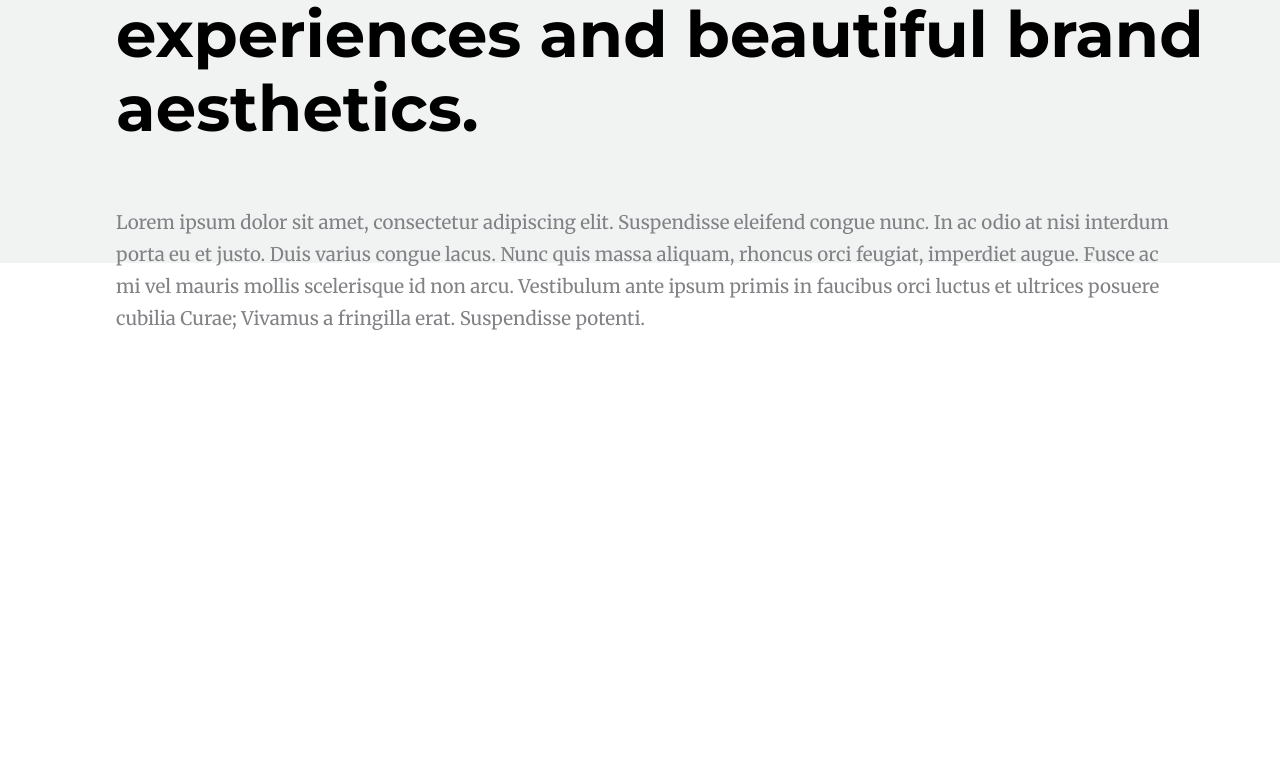
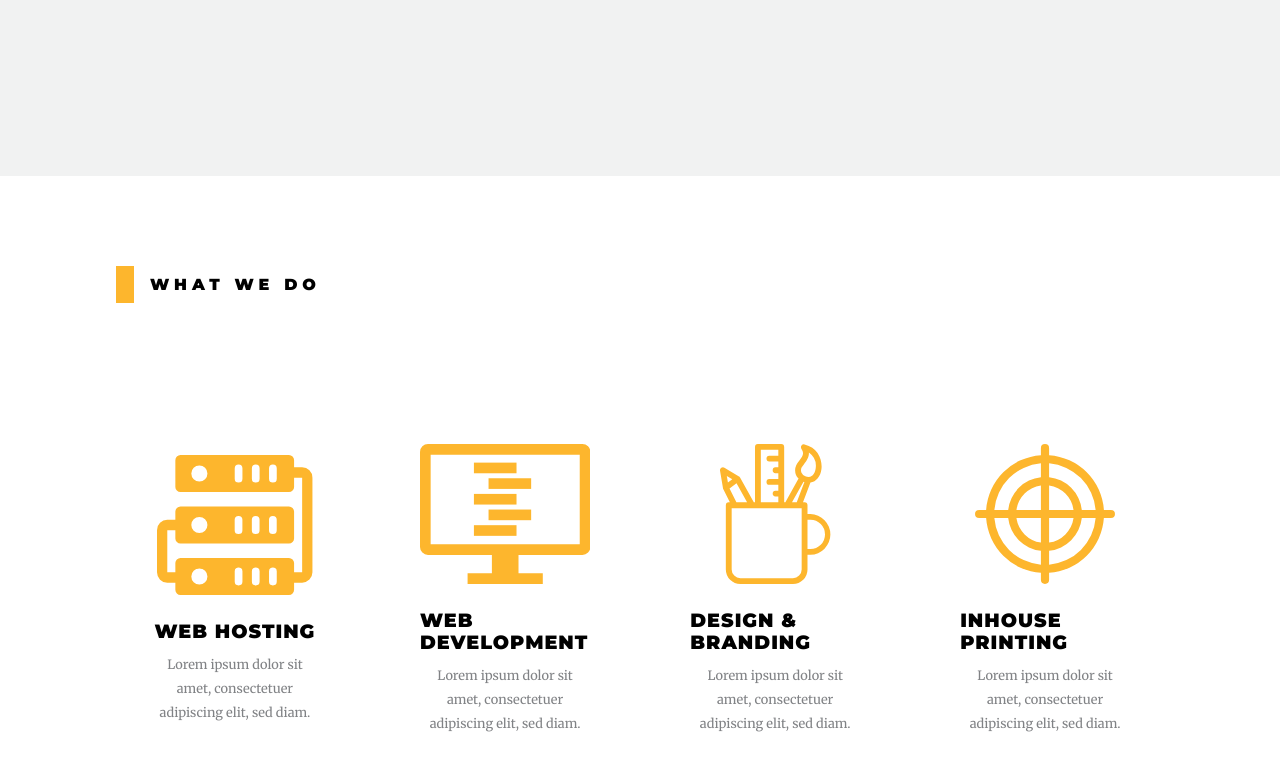
Before and after one commit to lokmanm/luckymedia-web, a Vue app: page / in a window 1280 px wide. Shown: the part 1464-2234 px from the top of the page. Before the commit the page ends 1799 px from the top, so only its background shows below. Built offline with nearby package versions, Linux system fonts and the light colour scheme.

Commit message:
New Pages

```diff
--- a/src/App.vue
+++ b/src/App.vue
@@ -3,6 +3,7 @@
     <navigation/>
     <header-slide/>
     <about-us/>
+    <what-we-do/>
   </div>
 </template>
 
@@ -10,12 +11,14 @@
 import Navigation from "./components/Navigation.vue";
 import HeaderSlide from "./components/HeaderSlide.vue";
 import AboutUs from "./components/AboutUs.vue";
+import WhatWeDo from "./components/WhatWeDo.vue";
 export default {
   name: "app",
   components: {
     Navigation,
     HeaderSlide,
-    AboutUs
+    AboutUs,
+    WhatWeDo
   }
 };
 </script>
--- a/src/assets/style.scss
+++ b/src/assets/style.scss
@@ -1,10 +1,33 @@
+$grey: #f1f2f2;
+$grey-text: #808285;
+$orange: #fdb62d;
+
+* {
+    margin: 0;
+    padding: 0;
+    border: 0;
+    outline: 0;
+    vertical-align: baseline;
+}
+
+.clearfix::after {
+    content: "";
+    clear: both;
+    display: table
+}
+
 html {
     font-family: "Montserrat", sans-serif;
+}
+
+.flex-container {
+    height: 100vh;
 }
 
 .header-navigation {
     display: flex;
     flex-direction: row;
+    height: 40px;
     align-items: baseline;
     align-content: stretch;
 
@@ -21,14 +44,17 @@ html {
         padding: 20px;
 
         ul {
+            position: absolute;
+            top: 40px;
+            right: 150px;
             list-style-type: none;
-            margin: 0;
-            padding: 50px 0px 0px 50px;
+
 
             li {
                 display: inline;
                 color: white;
                 padding: 20px;
+                margin-right: 10px;
                 font-weight: 700;
                 font-size: 0.75rem;
                 letter-spacing: 3px;
@@ -76,13 +102,14 @@ html {
 }
 
 .about {
-    background-color: #f1f2f2;
+    background-color: $grey;
     height: 100vh;
     display: flex;
     flex-direction: column;
 
     .about-title {
-        margin-top: 5rem;
+        position: relative;
+        top: 10px;
         margin-left: 1rem;
         padding-left: 100px;
         font-weight: 700;
@@ -90,7 +117,7 @@ html {
     }
 
     .about-desc {
-        color: #808285;
+        color: $grey-text;
         font-family: 'Merriweather';
         font-weight: 400;
         margin-left: 1rem;
@@ -109,10 +136,49 @@ html {
 
     &:before {
         content: "";
-        border: 0.6rem solid #fdb62d;
+        border: 0.6rem solid $orange;
         width: 3rem;
         margin: 0 1rem;
         transform: translateY(-1rem);
     }
 
 }
+
+.card-container {
+    display: flex;
+    padding: 100px;
+    flex-direction: row;
+    justify-content: center;
+    align-items: center;
+
+    .card {
+        display: flex;
+        flex-direction: column;
+        justify-content: center;
+        align-items: center;
+        padding: 50px;
+        width: 100%;
+
+        .title {
+            text-transform: uppercase;
+            margin-top: 20px;
+            font-weight: 900;
+            font-size: 1.2rem;
+            letter-spacing: 1px;
+        }
+
+        .description {
+            font-family: 'Merriweather';
+            margin-top: 10px;
+            line-height: 1.5rem;
+            color: $grey-text;
+            text-align: center;
+            font-size: 0.8rem;
+        }
+
+        .icon {
+            margin: auto;
+            fill: $orange;
+        }
+    }
+}
--- a/src/components/AboutUs.vue
+++ b/src/components/AboutUs.vue
@@ -2,10 +2,9 @@
   <div>
     <div class="about">
       <h4 class="heading-text">WHO WE ARE</h4>
-      <h1 class="about-title">LuckyMedia is a design & printing agency
-        <br>based in Gostivar. We design thoughtful
-        <br>experiences and beautiful brand aesthetics.
-      </h1>
+      <h1
+        class="about-title"
+      >LuckyMedia is a design & printing agency based in Gostivar. We design thoughtful experiences and beautiful brand aesthetics.</h1>
       <h3 class="about-desc">
         Lorem ipsum dolor sit amet, consectetur adipiscing elit. Suspendisse eleifend congue nunc. In ac odio at nisi interdum porta eu et justo. Duis varius congue lacus. Nunc quis massa aliquam, rhoncus orci feugiat, imperdiet augue. Fusce ac mi vel mauris mollis scelerisque id non arcu. Vestibulum ante ipsum primis in faucibus orci luctus et ultrices posuere cubilia Curae;
         Vivamus a fringilla erat. Suspendisse potenti.
--- /dev/null
+++ b/src/components/WhatWeDo.vue
@@ -0,0 +1,77 @@
+<template>
+  <div>
+    <div class="flex-container">
+      <h4 class="heading-text">WHAT WE DO</h4>
+      <div class="card-container">
+        <div class="card">
+          <div class="icon">
+            <svg xmlns="http://www.w3.org/2000/svg" viewBox="0 0 155.44 140" height="140px">
+              <path
+                d="M145.15,12.35h-8.06V5.15A5.15,5.15,0,0,0,131.94,0H23.5a5.15,5.15,0,0,0-5.15,5.15V31.91a5.15,5.15,0,0,0,5.15,5.15H131.94a5.15,5.15,0,0,0,5.15-5.15V22.65h8.06v94.71h-8.06v-9.27a5.15,5.15,0,0,0-5.15-5.15H23.5a5.15,5.15,0,0,0-5.15,5.15v9.27H10.29V75.15h8.06v8.23a5.15,5.15,0,0,0,5.15,5.15H131.94a5.15,5.15,0,0,0,5.15-5.15V56.62a5.15,5.15,0,0,0-5.15-5.15H23.5a5.15,5.15,0,0,0-5.15,5.15v8.23H10.29A10.31,10.31,0,0,0,0,75.15v42.21a10.3,10.3,0,0,0,10.29,10.29h8.06v7.21A5.15,5.15,0,0,0,23.51,140H131.94a5.15,5.15,0,0,0,5.15-5.15v-7.21h8.06a10.31,10.31,0,0,0,10.29-10.29V22.65A10.31,10.31,0,0,0,145.15,12.35ZM42.38,26.59a8.06,8.06,0,1,1,8.06-8.06A8.06,8.06,0,0,1,42.38,26.59Zm43.06-2.92a3.86,3.86,0,0,1-7.72,0V13.38a3.86,3.86,0,1,1,7.72,0Zm17.16,0a3.86,3.86,0,0,1-7.72,0V13.38a3.86,3.86,0,1,1,7.72,0Zm17.16,0a3.86,3.86,0,0,1-7.72,0V13.38a3.86,3.86,0,1,1,7.72,0ZM112,64.85a3.86,3.86,0,1,1,7.72,0V75.15a3.86,3.86,0,1,1-7.72,0Zm-17.16,0a3.86,3.86,0,1,1,7.72,0V75.15a3.86,3.86,0,1,1-7.72,0Zm-17.16,0a3.86,3.86,0,1,1,7.72,0V75.15a3.86,3.86,0,1,1-7.72,0ZM42.38,61.94A8.06,8.06,0,1,1,34.31,70,8.06,8.06,0,0,1,42.38,61.94Zm0,67.6a8.06,8.06,0,1,1,8.06-8.06A8.06,8.06,0,0,1,42.38,129.53Zm43.06-2.92a3.86,3.86,0,1,1-7.72,0V116.32a3.86,3.86,0,0,1,7.72,0Zm17.16,0a3.86,3.86,0,1,1-7.72,0V116.32a3.86,3.86,0,0,1,7.72,0Zm17.16,0a3.86,3.86,0,1,1-7.72,0V116.32a3.86,3.86,0,0,1,7.72,0Z"
+              ></path>
+            </svg>
+          </div>
+          <div class="title">Web Hosting</div>
+          <p class="description">
+            Lorem ipsum dolor sit amet, consectetuer
+            adipiscing elit, sed diam.
+          </p>
+        </div>
+        <div class="card">
+          <div class="icon">
+            <svg xmlns="http://www.w3.org/2000/svg" viewBox="0 0 170.4 140" height="140px">
+              <rect x="53.92" y="18.62" width="42.6" height="10.65"></rect>
+              <rect x="68.56" y="34.26" width="42.6" height="10.65"></rect>
+              <rect x="53.92" y="49.9" width="42.6" height="10.65"></rect>
+              <rect x="68.56" y="65.55" width="42.6" height="10.65"></rect>
+              <rect x="53.92" y="81.19" width="42.6" height="10.65"></rect>
+              <path
+                d="M8,110.94h63.9v18.41H47.59V140h75.21V129.35H98.51V110.94h63.9a8,8,0,0,0,8-8V8a8,8,0,0,0-8-8H8A8,8,0,0,0,0,8v95A8,8,0,0,0,8,110.94ZM10.65,10.65h149.1v89.64H10.65Z"
+              ></path>
+            </svg>
+          </div>
+          <div class="title">Web Development</div>
+          <p class="description">
+            Lorem ipsum dolor sit amet, consectetuer
+            adipiscing elit, sed diam.
+          </p>
+        </div>
+        <div class="card">
+          <div class="icon">
+            <svg xmlns="http://www.w3.org/2000/svg" viewBox="0 0 110.83 140" height="140px">
+              <path
+                d="M90.42,70H87.5V61.25a2.91,2.91,0,0,0-2.92-2.92H83l7.46-19.76c5.78-.92,10.12-6.13,11-13.61C102.59,15.4,97.8,3.65,84.58.46a2.91,2.91,0,0,0-3.12,4.43c3.08,4.7,1.22,7.48-2.06,11.63a21.41,21.41,0,0,0-3.16,4.78A12.33,12.33,0,0,0,76,30.9a11.65,11.65,0,0,0,2.55,3.72L65.38,58.33h-1.2V2.92A2.91,2.91,0,0,0,61.26,0H37.92A2.91,2.91,0,0,0,35,2.92V58.33H33.8L20.05,33.58s-.08-.07-.11-.12a2.2,2.2,0,0,0-.1-.21,2.9,2.9,0,0,0-.77-.69s0,0-.06-.06l0,0h0L4.42,23.75a2.92,2.92,0,0,0-4.38,3L3,44.23s0,.08,0,.12a2.76,2.76,0,0,0,.09.28,3.15,3.15,0,0,0,.14.42L9.86,58.33H8.75a2.91,2.91,0,0,0-2.92,2.92v64.17A14.6,14.6,0,0,0,20.42,140h52.5A14.6,14.6,0,0,0,87.5,125.42V110.83h2.91a20.42,20.42,0,0,0,0-40.83ZM81.6,23.57A17.42,17.42,0,0,1,84,20.14c2.22-2.8,5.24-6.6,4.9-11.56a16.57,16.57,0,0,1,6.8,15.69c-.48,4-2.61,8.66-7,8.66a8.78,8.78,0,0,1-3.4-.77,6.73,6.73,0,0,1-3.8-3.51A6.44,6.44,0,0,1,81.6,23.57Zm1.91,14.16c.3.11.6.19.9.28L76.74,58.33H72ZM40.83,5.83h17.5v5.83H49.58a2.92,2.92,0,1,0,0,5.83h8.75v5.83H55.42a2.92,2.92,0,0,0,0,5.83h2.92V35H49.58a2.92,2.92,0,1,0,0,5.83h8.75v5.83H55.42a2.92,2.92,0,0,0,0,5.83h2.92v5.83H40.83ZM12.28,35.27,7.92,38.54,6.83,32ZM9.53,44.62l7-5.28,10.55,19H16.39Zm72.14,80.79a8.76,8.76,0,0,1-8.75,8.75H20.42a8.76,8.76,0,0,1-8.75-8.75V64.17h70v61.25ZM90.42,105H87.5V75.83h2.92a14.58,14.58,0,1,1,0,29.17Z"
+              ></path>
+            </svg>
+          </div>
+          <div class="title">Design & Branding</div>
+          <p class="description">
+            Lorem ipsum dolor sit amet, consectetuer
+            adipiscing elit, sed diam.
+          </p>
+        </div>
+        <div class="card">
+          <div class="icon">
+            <svg xmlns="http://www.w3.org/2000/svg" viewBox="0 0 140 140" height="140px">
+              <path
+                d="M135.9,65.9h-7A59,59,0,0,0,74.1,11.13v-7a4.1,4.1,0,0,0-8.2,0v7A59,59,0,0,0,11.13,65.9h-7a4.1,4.1,0,0,0,0,8.2h7A59,59,0,0,0,65.9,128.87v7a4.1,4.1,0,0,0,8.2,0v-7A59,59,0,0,0,128.87,74.1h7a4.1,4.1,0,0,0,0-8.2Zm-15.25,0H106.82A37.12,37.12,0,0,0,74.1,33.18V19.35A50.9,50.9,0,0,1,120.65,65.9Zm-54.75,0H41.45A28.91,28.91,0,0,1,65.9,41.45Zm0,8.2V98.55A28.91,28.91,0,0,1,41.45,74.1Zm8.2,0H98.55A28.91,28.91,0,0,1,74.1,98.55Zm0-8.2V41.45A28.91,28.91,0,0,1,98.55,65.9ZM65.9,19.35V33.18A37.12,37.12,0,0,0,33.18,65.9H19.35A50.9,50.9,0,0,1,65.9,19.35ZM19.35,74.1H33.18A37.12,37.12,0,0,0,65.9,106.82v13.83A50.9,50.9,0,0,1,19.35,74.1ZM74.1,120.65V106.82A37.12,37.12,0,0,0,106.82,74.1h13.83A50.9,50.9,0,0,1,74.1,120.65Z"
+              ></path>
+            </svg>
+          </div>
+          <div class="title">Inhouse Printing</div>
+          <p class="description">
+            Lorem ipsum dolor sit amet, consectetuer
+            adipiscing elit, sed diam.
+          </p>
+        </div>
+      </div>
+    </div>
+  </div>
+</template>
+
+<script>
+export default {};
+</script>
+
+<style>
+</style>
```
